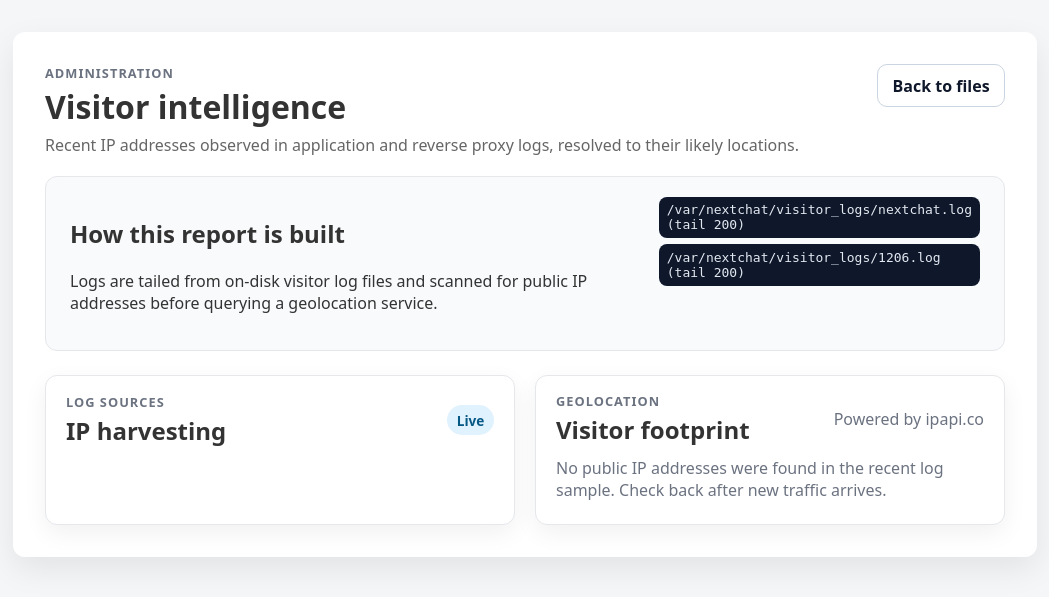
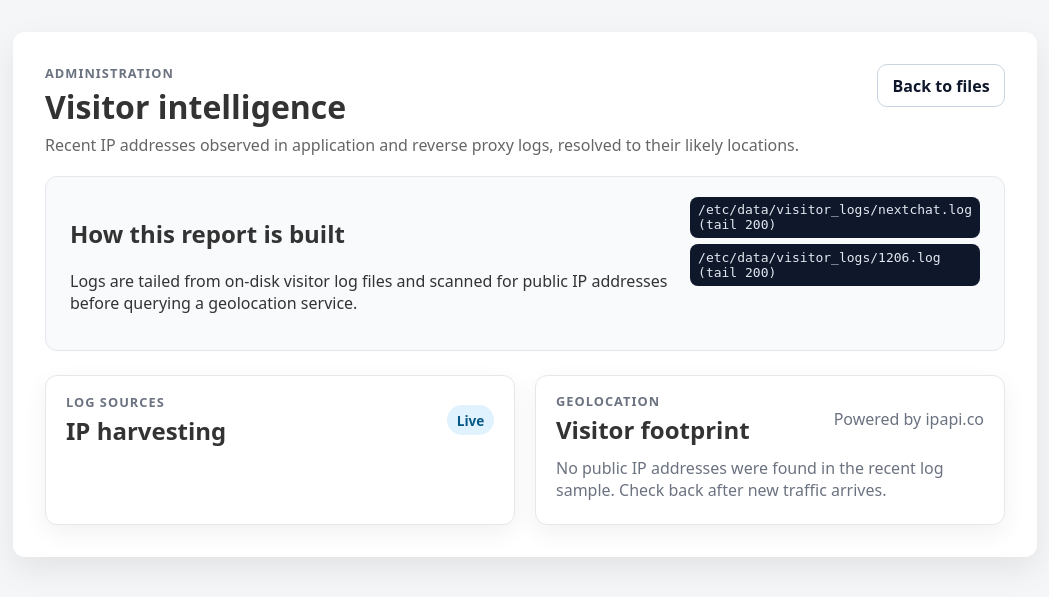
Before and after one commit to LeonBFLi/file-displayer, a Python web app: template file_displayer/templates/admin.html in a window 1280 px wide. Shown: the top 597 px of the page, without its empty margins (115-1164 px from the left). Run offline with Jinja, Linux system fonts and the light colour scheme; the template is opened without the code that fills it, so the values that code supplies are empty.

Commit message:
Update visitor log paths under /etc/data

```diff
--- a/file_displayer/app.py
+++ b/file_displayer/app.py
@@ -47,8 +47,8 @@ def _determine_preview_limit() -> int:
 
 TEXT_PREVIEW_LIMIT = _determine_preview_limit()
 LOG_SOURCES: list[tuple[str, Path, int]] = [
-    ("NextChat visitor log", Path("/var/nextchat/visitor_logs/nextchat.log"), 200),
-    ("1206 visitor log", Path("/var/nextchat/visitor_logs/1206.log"), 200),
+    ("NextChat visitor log", Path("/etc/data/visitor_logs/nextchat.log"), 200),
+    ("1206 visitor log", Path("/etc/data/visitor_logs/1206.log"), 200),
 ]
 
 
--- a/file_displayer/templates/admin.html
+++ b/file_displayer/templates/admin.html
@@ -27,8 +27,8 @@
             <p>Logs are tailed from on-disk visitor log files and scanned for public IP addresses before querying a geolocation service.</p>
         </div>
         <ul class="command-list">
-            <li><code>/var/nextchat/visitor_logs/nextchat.log (tail 200)</code></li>
-            <li><code>/var/nextchat/visitor_logs/1206.log (tail 200)</code></li>
+            <li><code>/etc/data/visitor_logs/nextchat.log (tail 200)</code></li>
+            <li><code>/etc/data/visitor_logs/1206.log (tail 200)</code></li>
         </ul>
     </section>
 
```
Also changed, not shown: README.md.
